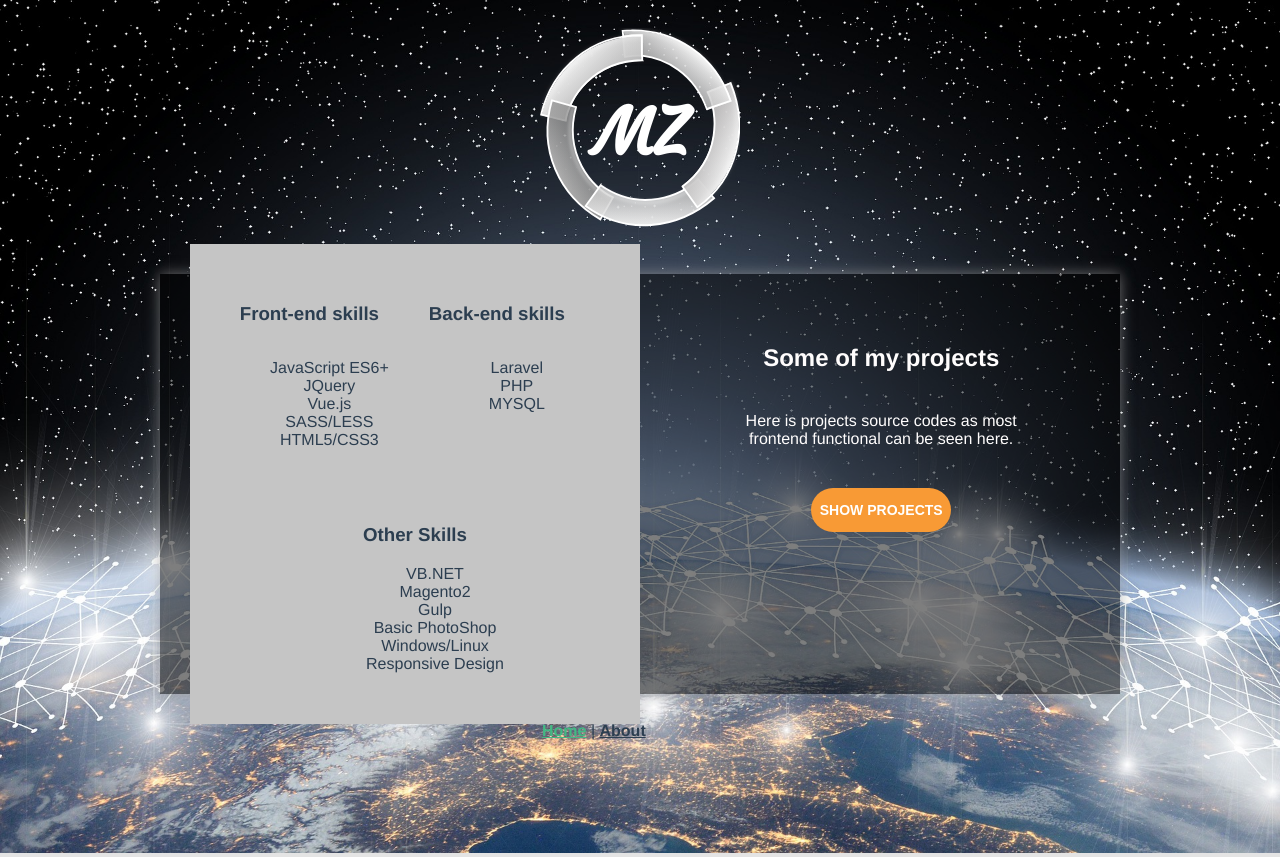
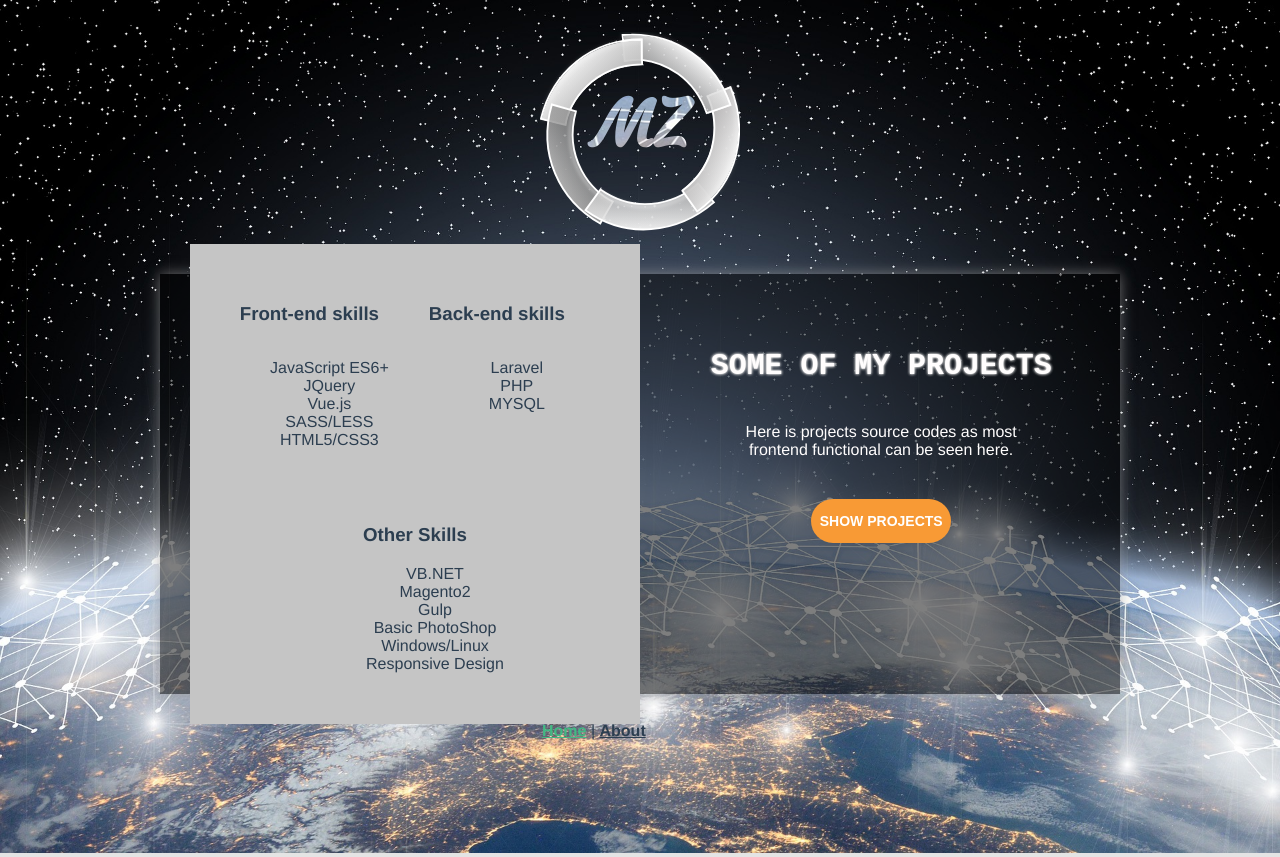
Before and after one commit to trovoltino/matiss-cv, a Vue app: page / in a window 1280 px wide. Built offline with nearby package versions, Linux system fonts and the light colour scheme.

Commit message:
Added logo background/central div position

```diff
--- a/package.json
+++ b/package.json
@@ -8,7 +8,9 @@
     "lint": "vue-cli-service lint"
   },
   "dependencies": {
+    "animejs": "^3.0.1",
     "vue": "^2.5.22",
+    "vue-animejs": "^2.1.1",
     "vue-router": "^3.0.1"
   },
   "devDependencies": {
--- a/src/components/Logo.vue
+++ b/src/components/Logo.vue
@@ -1,20 +1,23 @@
 <template>
   <div class="logo">
     <div class="logo-container">
-        <img class="m-logo" src="@/assets/images/main-logo.svg" alt="matiss-logo" width="200px" height="200px">
+        <img class="m-logo" ref="logo" src="@/assets/images/main-logo.svg" alt="matiss-logo" width="200px" height="200px">
         <p class="m">MZ</p>
     </div>
   </div>
 </template>
 
 <script>
+
 export default {
   name: 'Logo',
   props: {
     msg: String
+  },
+  data() {
+    return{}
   }
 }
-console.log("we are in logo");
 </script>
 
 <!-- Add "scoped" attribute to limit CSS to this component only -->
@@ -23,16 +26,35 @@ console.log("we are in logo");
   position: absolute;
   left: 50%;
   top: 4%;
-  transform: translate(-50%, -2%);
+  transform: translate(-50%, 0%);
   font-family: 'Courgette', cursive;
   font-size: 4em;
-  color: rgb(255, 255, 255);
+
   font-weight: 700;
 }
 .m-logo {
   position: absolute;
+  transform: translate(-50%, 0%);
+}
+.m {
+  position: absolute;
+  top: 50%;
   left: 50%;
-  top: 2%;
-  transform: translate(-50%,-2%);
+  width: 600px;
+  height: 300px;
+  background: url('../assets/images/bg-img.jpg');
+  background-clip: text;
+  color: transparent;
+  transform: translate(-50%, -4%);
+  animation: moveBg 72s linear infinite;
+}
+
+@keyframes moveBg {
+  0%{
+    background-position: 0% 89%;
+  }
+  100% {
+    background-position: 100% 89%;
+  }
 }
 </style>
--- a/src/components/Slider.vue
+++ b/src/components/Slider.vue
@@ -51,6 +51,13 @@ p {
   text-align: center;
   max-width: 70%;
   margin: 40px auto;
+}
+h2 {
+  text-transform: uppercase;
+  font-size: 2.3em;
+  font-family:monospace;
+  text-shadow: 0px 0px 3px rgb(228, 228, 228),
+                0px 0px 3px rgb(228, 228, 228);
 }
 .slider {
   margin: 0;
--- a/src/main.js
+++ b/src/main.js
@@ -2,7 +2,9 @@ import Vue from 'vue'
 import App from './App.vue'
 import router from './router'
 
+
 Vue.config.productionTip = false
+
 
 new Vue({
   router,
```
Also changed, not shown: src/assets/logo.png (deleted), 1 other file (tests, documents, lock files or other folders).
